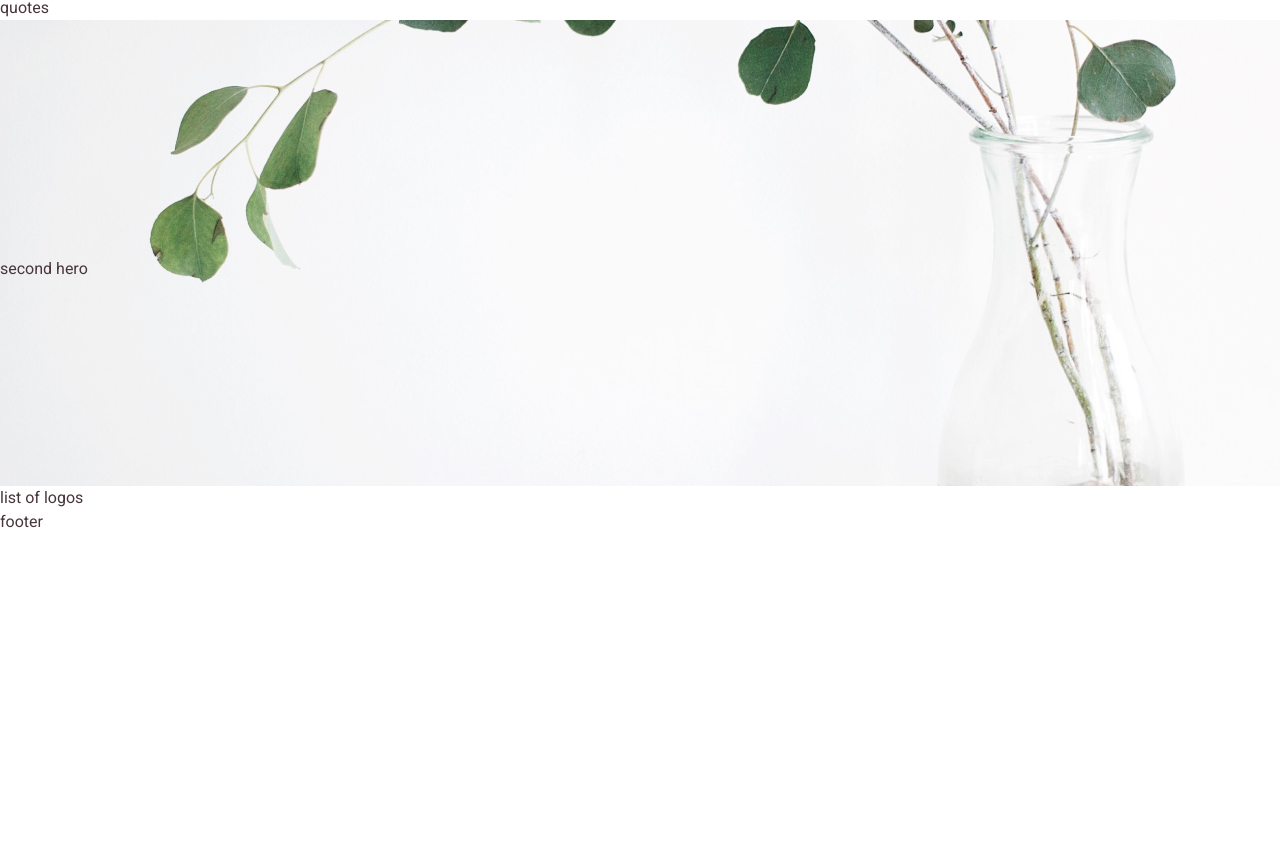
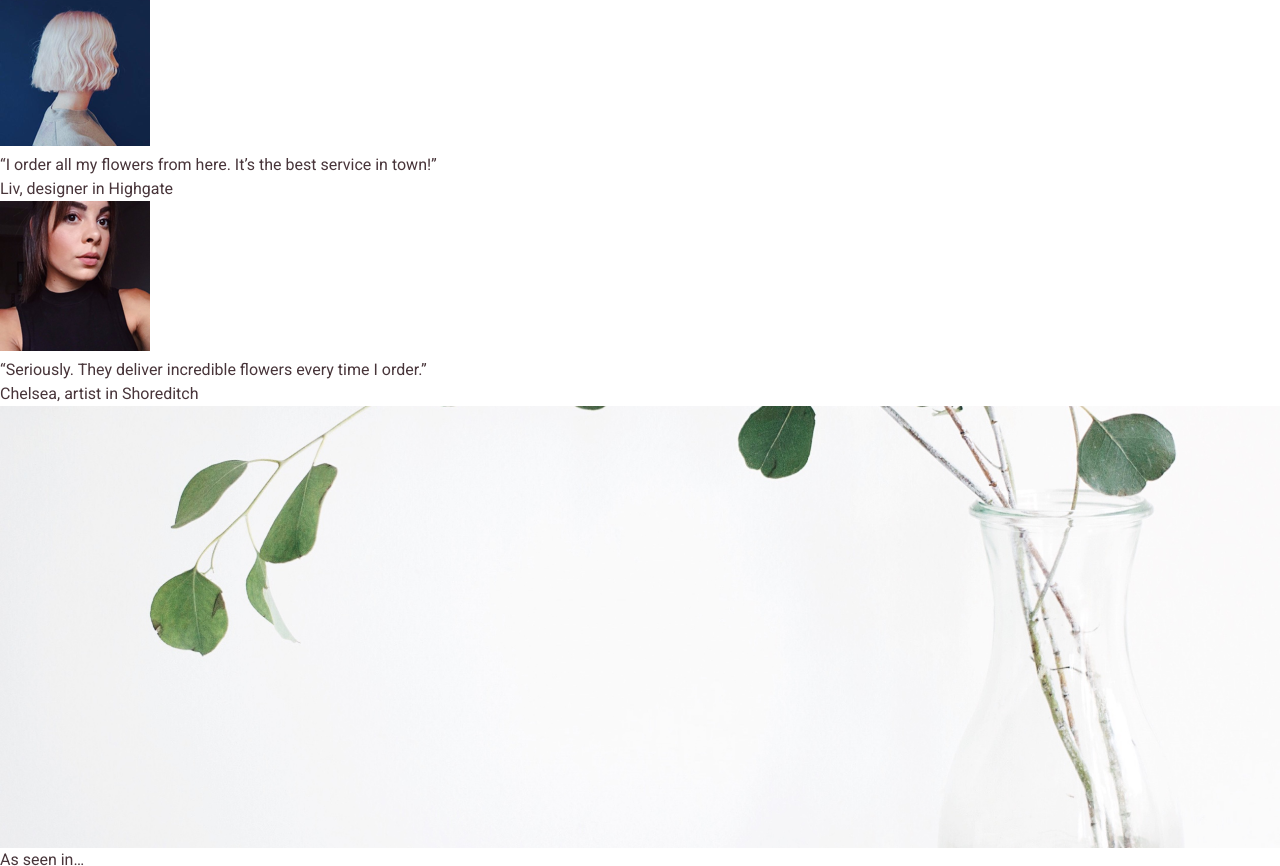
Before and after one commit to mbalandari/sh3-florist, a plain HTML site: page index.html in a window 1280 px wide. Shown: the part 1120-1986 px from the top of the page. Before the commit the page ends 1654 px from the top, so only its background shows below. Drawn offline with Linux system fonts and the light colour scheme; a web font is replaced by a local one.

Commit message:
add more html structure

```diff
--- a/index.html
+++ b/index.html
@@ -40,19 +40,37 @@
     </section>
 
     <section class="quotes">
-        quotes
+        <div>
+            <img src="./assets/quote_liv.png" alt="">
+            <blockquote>
+                “I order all my flowers from here. It’s the best service in town!”
+            </blockquote>
+            <p>Liv, designer in Highgate</p>
+        </div>
+        <div>
+            <img src="./assets/quote_chelsea.png" alt="">
+            <blockquote>
+                “Seriously. They deliver incredible flowers every time I order.”
+            </blockquote>
+            <p>Chelsea, artist in Shoreditch</p>
+        </div>
     </section>
 
     <section class="hero chair">
-        second hero
+
     </section>
 
     <section class="logos">
-        list of logos
+        <p>As seen in&#8230</p>
+        <img src="./assets/buzzfeed.svg" alt="logo">
+        <img src="./assets/forbes.svg" alt="logo">
+        <img src="./assets/bbc.svg" alt="logo">
+        <img src="./assets/guardian.svg" alt="logo">
     </section>
 
     <footer>
-        footer
+        <img src="./assets/logo-footer.svg" alt="logo">
+        <p>Copyright &copy; 2023</p>
     </footer>
 </body>
 
```
Also changed, not shown: style.css (line endings or trailing spaces).
